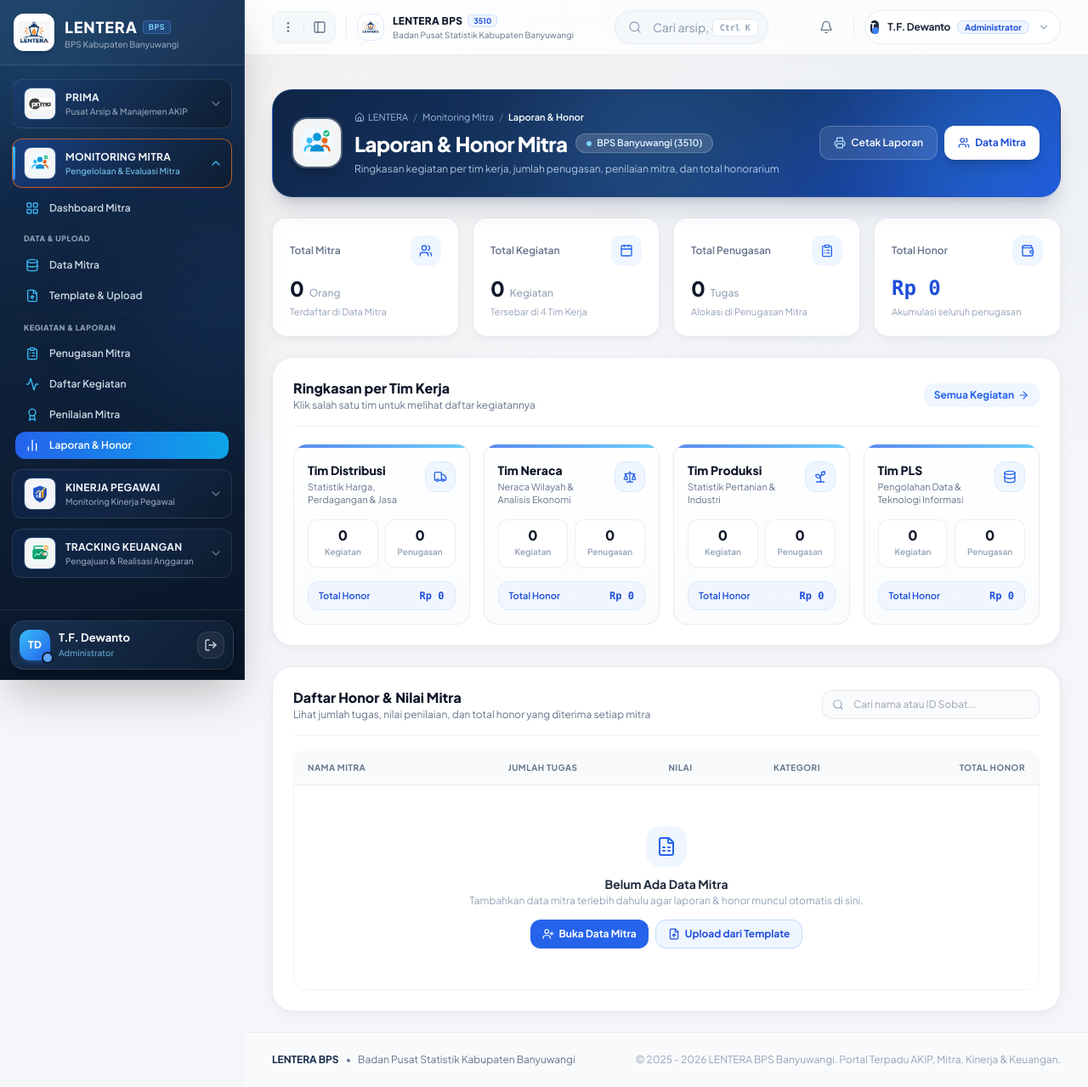
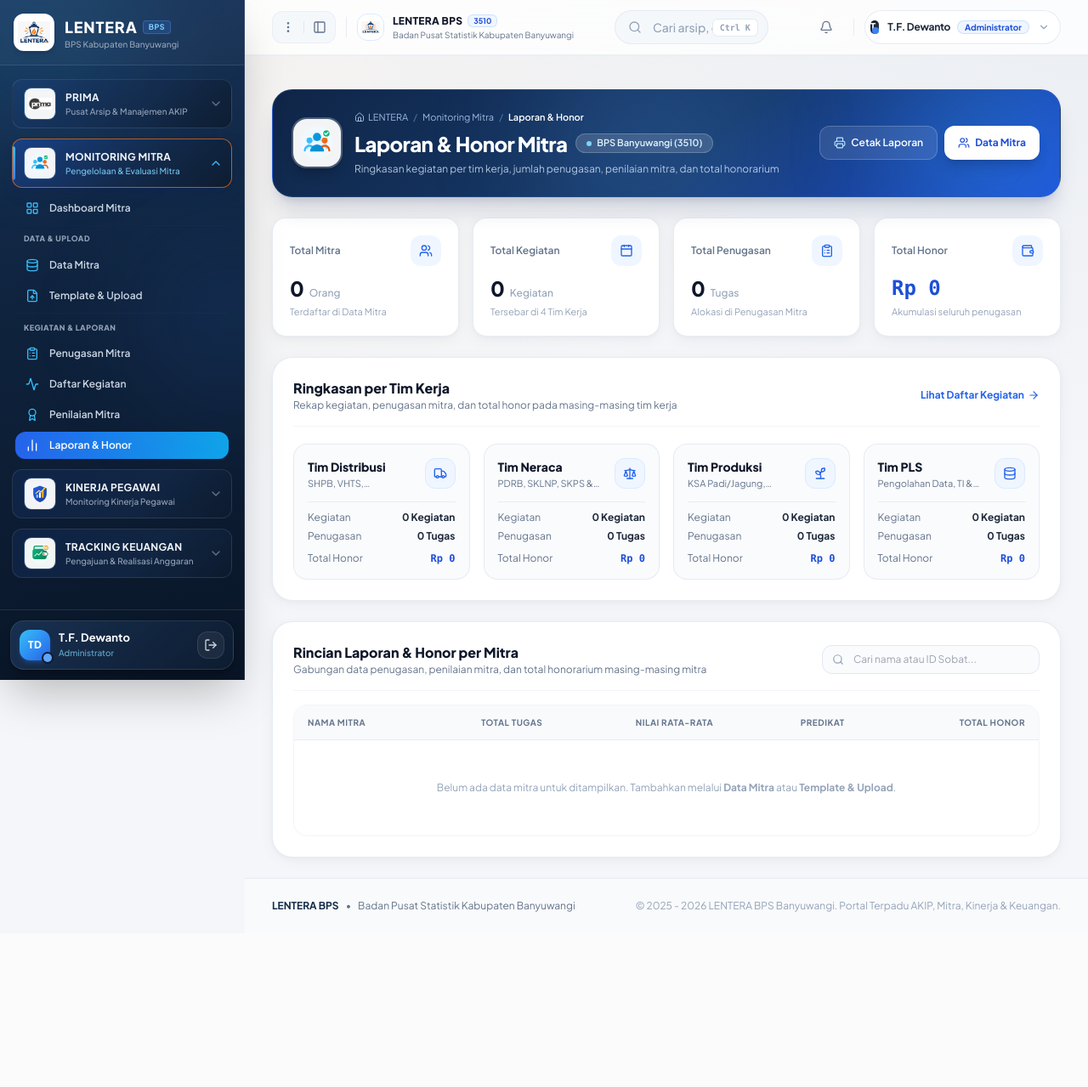
Before and after one commit to syafiq789/prima-bps-banyuwangi, a Flask app: page /mitra/rekapitulasi in a window 1280 px wide. Shown: the whole page at 85% size. After the commit the page ends 1073 px from the top, so only its background shows below. Run offline with Flask 3, Linux system fonts and the light colour scheme; a user stored in the database is signed in; some libraries are stand-ins or nearby versions.

Commit message:
Revert "ui: perjelas bahasa dan perbarui tampilan kartu Tim Kerja serta tabel Daftar Honor & Nilai Mitra"
This reverts commit bc5cf533c12bf65524debe46508af271a10909a3.

```diff
--- a/app/routes/mitra.py
+++ b/app/routes/mitra.py
@@ -658,10 +658,10 @@ def rekapitulasi():
 
     # Rekapitulasi per 4 Tim Kerja Teknis BPS (selaras dengan Daftar Kegiatan & Penugasan Mitra)
     tim_meta = [
-        ('Tim Distribusi', 'Statistik Harga, Perdagangan & Jasa', 'truck'),
-        ('Tim Neraca', 'Neraca Wilayah & Analisis Ekonomi', 'scale'),
-        ('Tim Produksi', 'Statistik Pertanian & Industri', 'sprout'),
-        ('Tim PLS', 'Pengolahan Data & Teknologi Informasi', 'database'),
+        ('Tim Distribusi', 'SHPB, VHTS, Transportasi & Jasa', 'truck'),
+        ('Tim Neraca', 'PDRB, SKLNP, SKPS & Analisis Makro', 'scale'),
+        ('Tim Produksi', 'KSA Padi/Jagung, Ubinan & Pertanian', 'sprout'),
+        ('Tim PLS', 'Pengolahan Data, TI & Wilkerstat', 'database'),
     ]
     rekap_tim_kerja = []
     for tim_nama, tim_desc, tim_icon in tim_meta:
--- a/app/templates/mitra/rekapitulasi.html
+++ b/app/templates/mitra/rekapitulasi.html
@@ -117,59 +117,52 @@
         <div class="flex flex-col sm:flex-row sm:items-center justify-between gap-2 pb-4 border-b border-slate-100 mb-5">
             <div>
                 <h2 class="text-base font-extrabold text-slate-900">Ringkasan per Tim Kerja</h2>
-                <p class="text-xs text-slate-500">Klik salah satu tim untuk melihat daftar kegiatannya</p>
+                <p class="text-xs text-slate-500">Rekap kegiatan, penugasan mitra, dan total honor pada masing-masing tim kerja</p>
             </div>
-            <a href="{{ url_for('mitra.monitoring') }}" class="text-xs font-bold text-blue-600 hover:text-blue-700 inline-flex items-center gap-1 bg-blue-50 hover:bg-blue-100 px-3 py-1.5 rounded-xl transition">
-                <span>Semua Kegiatan</span>
+            <a href="{{ url_for('mitra.monitoring') }}" class="text-xs font-bold text-blue-600 hover:underline inline-flex items-center gap-1">
+                <span>Lihat Daftar Kegiatan</span>
                 <i data-lucide="arrow-right" class="w-3.5 h-3.5"></i>
             </a>
         </div>
 
         <div class="grid grid-cols-1 sm:grid-cols-2 lg:grid-cols-4 gap-4">
             {% for tim in rekap_tim_kerja %}
-            <a href="{{ url_for('mitra.monitoring', tim=tim.nama) }}"
-               class="group relative overflow-hidden rounded-2xl bg-gradient-to-b from-white to-slate-50/70 hover:to-blue-50/60 border border-slate-200/80 hover:border-blue-400 p-4 shadow-2xs hover:shadow-lg hover:shadow-blue-900/5 hover:-translate-y-0.5 transition-all duration-200 flex flex-col justify-between gap-4">
-                <!-- Top Blue Accent Line -->
-                <div class="absolute top-0 inset-x-0 h-1 bg-gradient-to-r from-blue-600 to-sky-400 opacity-75 group-hover:opacity-100 transition"></div>
-
-                <div class="flex items-start justify-between gap-2 pt-1">
-                    <div class="min-w-0">
-                        <h3 class="text-sm font-extrabold text-slate-900 group-hover:text-blue-700 transition-colors">{{ tim.nama }}</h3>
-                        <p class="text-[11px] text-slate-500 mt-0.5 leading-snug">{{ tim.desc }}</p>
+            <div class="p-4 rounded-2xl bg-slate-50/70 hover:bg-blue-50/50 border border-slate-200/80 hover:border-blue-300 transition-all flex flex-col justify-between gap-3">
+                <div class="flex items-start justify-between gap-2">
+                    <div>
+                        <h3 class="text-sm font-extrabold text-slate-900">{{ tim.nama }}</h3>
+                        <p class="text-[11px] text-slate-500 mt-0.5 line-clamp-1">{{ tim.desc }}</p>
                     </div>
-                    <div class="w-9 h-9 rounded-xl bg-blue-50 group-hover:bg-blue-600 text-blue-600 group-hover:text-white border border-blue-100 flex items-center justify-center flex-shrink-0 transition-colors">
+                    <div class="w-9 h-9 rounded-xl bg-blue-50 text-blue-600 border border-blue-100 flex items-center justify-center flex-shrink-0">
                         <i data-lucide="{{ tim.icon }}" class="w-4 h-4"></i>
                     </div>
                 </div>
 
-                <!-- Mini Stat Grid -->
-                <div class="grid grid-cols-2 gap-2">
-                    <div class="p-2.5 rounded-xl bg-white border border-slate-200/70 text-center">
-                        <div class="text-base font-black text-slate-900 leading-none">{{ tim.total_kegiatan }}</div>
-                        <div class="text-[10px] font-semibold text-slate-400 mt-1">Kegiatan</div>
+                <div class="space-y-1.5 pt-2.5 border-t border-slate-200/70 text-xs">
+                    <div class="flex items-center justify-between">
+                        <span class="text-slate-500">Kegiatan</span>
+                        <span class="font-bold text-slate-800">{{ tim.total_kegiatan }} Kegiatan</span>
                     </div>
-                    <div class="p-2.5 rounded-xl bg-white border border-slate-200/70 text-center">
-                        <div class="text-base font-black text-slate-900 leading-none">{{ tim.total_tugas }}</div>
-                        <div class="text-[10px] font-semibold text-slate-400 mt-1">Penugasan</div>
+                    <div class="flex items-center justify-between">
+                        <span class="text-slate-500">Penugasan</span>
+                        <span class="font-bold text-slate-800">{{ tim.total_tugas }} Tugas</span>
+                    </div>
+                    <div class="flex items-center justify-between pt-1">
+                        <span class="text-slate-500">Total Honor</span>
+                        <span class="font-mono font-extrabold text-blue-700">Rp {{ "{:,}".format(tim.total_honor).replace(',', '.') }}</span>
                     </div>
                 </div>
-
-                <!-- Highlighted Total Honor Bar -->
-                <div class="px-3 py-2 rounded-xl bg-blue-50/80 border border-blue-100 flex items-center justify-between text-xs">
-                    <span class="text-[11px] font-semibold text-blue-700">Total Honor</span>
-                    <span class="font-mono font-extrabold text-blue-700">Rp {{ "{:,}".format(tim.total_honor).replace(',', '.') }}</span>
-                </div>
-            </a>
+            </div>
             {% endfor %}
         </div>
     </div>
 
-    <!-- 4. Tabel Daftar Honor & Nilai Mitra -->
+    <!-- 4. Tabel Laporan Kinerja & Honor per Mitra -->
     <div class="bg-white rounded-3xl p-6 border border-slate-200/80 shadow-soft">
         <div class="flex flex-col sm:flex-row sm:items-center justify-between gap-3 pb-4 border-b border-slate-100 mb-4">
             <div>
-                <h2 class="text-base font-extrabold text-slate-900">Daftar Honor &amp; Nilai Mitra</h2>
-                <p class="text-xs text-slate-500">Lihat jumlah tugas, nilai penilaian, dan total honor yang diterima setiap mitra</p>
+                <h2 class="text-base font-extrabold text-slate-900">Rincian Laporan &amp; Honor per Mitra</h2>
+                <p class="text-xs text-slate-500">Gabungan data penugasan, penilaian mitra, dan total honorarium masing-masing mitra</p>
             </div>
             <div class="relative w-full sm:w-64">
                 <i data-lucide="search" class="w-3.5 h-3.5 text-slate-400 absolute left-3 top-1/2 -translate-y-1/2 pointer-events-none"></i>
@@ -186,9 +179,9 @@
                 <thead>
                     <tr class="bg-slate-50/90 border-b border-slate-200/80 text-slate-500 uppercase font-bold text-[10px] tracking-wider">
                         <th class="py-3 px-4">Nama Mitra</th>
-                        <th class="py-3 px-4 text-center">Jumlah Tugas</th>
-                        <th class="py-3 px-4 text-center">Nilai</th>
-                        <th class="py-3 px-4 text-center">Kategori</th>
+                        <th class="py-3 px-4 text-center">Total Tugas</th>
+                        <th class="py-3 px-4 text-center">Nilai Rata-Rata</th>
+                        <th class="py-3 px-4 text-center">Predikat</th>
                         <th class="py-3 px-4 text-right">Total Honor</th>
                     </tr>
                 </thead>
@@ -222,26 +215,8 @@
                     </tr>
                     {% else %}
                     <tr>
-                        <td colspan="5" class="py-12 px-4 text-center">
-                            <div class="flex flex-col items-center justify-center gap-2.5">
-                                <div class="w-12 h-12 rounded-2xl bg-blue-50 text-blue-600 flex items-center justify-center">
-                                    <i data-lucide="file-spreadsheet" class="w-6 h-6"></i>
-                                </div>
-                                <div>
-                                    <p class="text-sm font-bold text-slate-800">Belum Ada Data Mitra</p>
-                                    <p class="text-xs text-slate-400 mt-0.5">Tambahkan data mitra terlebih dahulu agar laporan &amp; honor muncul otomatis di sini.</p>
-                                </div>
-                                <div class="flex flex-wrap justify-center gap-2 mt-1">
-                                    <a href="{{ url_for('mitra.database') }}" class="px-3.5 py-2 rounded-xl bg-blue-600 hover:bg-blue-700 text-white text-xs font-bold transition inline-flex items-center gap-1.5 shadow-sm">
-                                        <i data-lucide="user-plus" class="w-3.5 h-3.5"></i>
-                                        <span>Buka Data Mitra</span>
-                                    </a>
-                                    <a href="{{ url_for('mitra.template', tab='mitra') }}" class="px-3.5 py-2 rounded-xl bg-blue-50 hover:bg-blue-100 text-blue-700 border border-blue-200 text-xs font-bold transition inline-flex items-center gap-1.5">
-                                        <i data-lucide="file-up" class="w-3.5 h-3.5"></i>
-                                        <span>Upload dari Template</span>
-                                    </a>
-                                </div>
-                            </div>
+                        <td colspan="5" class="py-12 text-center text-slate-400 text-xs">
+                            Belum ada data mitra untuk ditampilkan. Tambahkan melalui <strong>Data Mitra</strong> atau <strong>Template &amp; Upload</strong>.
                         </td>
                     </tr>
                     {% endfor %}
```
